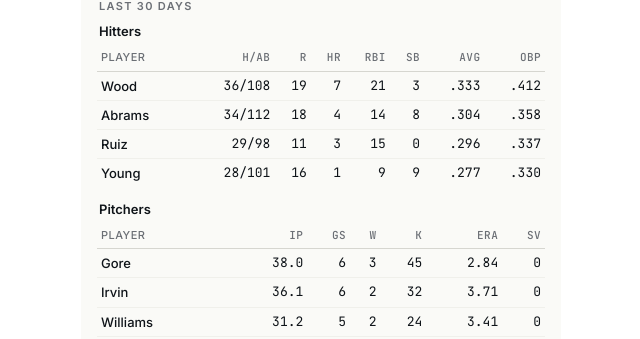
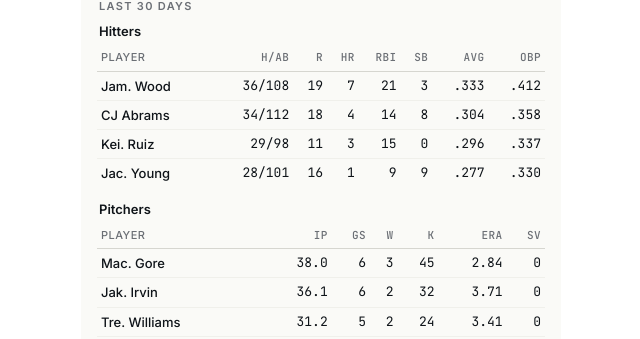
Before and after one commit to jaynarg/team-tracker-mlb, a React (Vite) app: page / in a window 1280 px wide. Shown: the part 613-952 px from the top of the page, without its empty margins (319-959 px from the left). Built offline with nearby package versions, Linux system fonts and the light colour scheme; no server answers.

Commit message:
Fixed updates to first three letters of first names

```diff
--- a/src/App.jsx
+++ b/src/App.jsx
@@ -607,7 +607,7 @@ function HittersTable({ players }) {
             <tbody>
               {players.map((p) => (
                 <tr key={p.name}>
-                  <td className="name">{lastNameOf(p.name)}</td>
+                  <td className="name">{initialedName(p.name)}</td>
                   <td>{p.h}/{p.ab}</td>
                   <td>{p.r}</td>
                   <td>{p.hr}</td>
@@ -652,7 +652,7 @@ function PitchersTable({ players, savesLeader }) {
             <tbody>
               {rows.map((p) => (
                 <tr key={p.name}>
-                  <td className="name">{lastNameOf(p.name)}</td>
+                  <td className="name">{initialedName(p.name)}</td>
                   <td>{p.ipStr}</td>
                   <td>{p.gs}</td>
                   <td>{p.w}</td>
```
